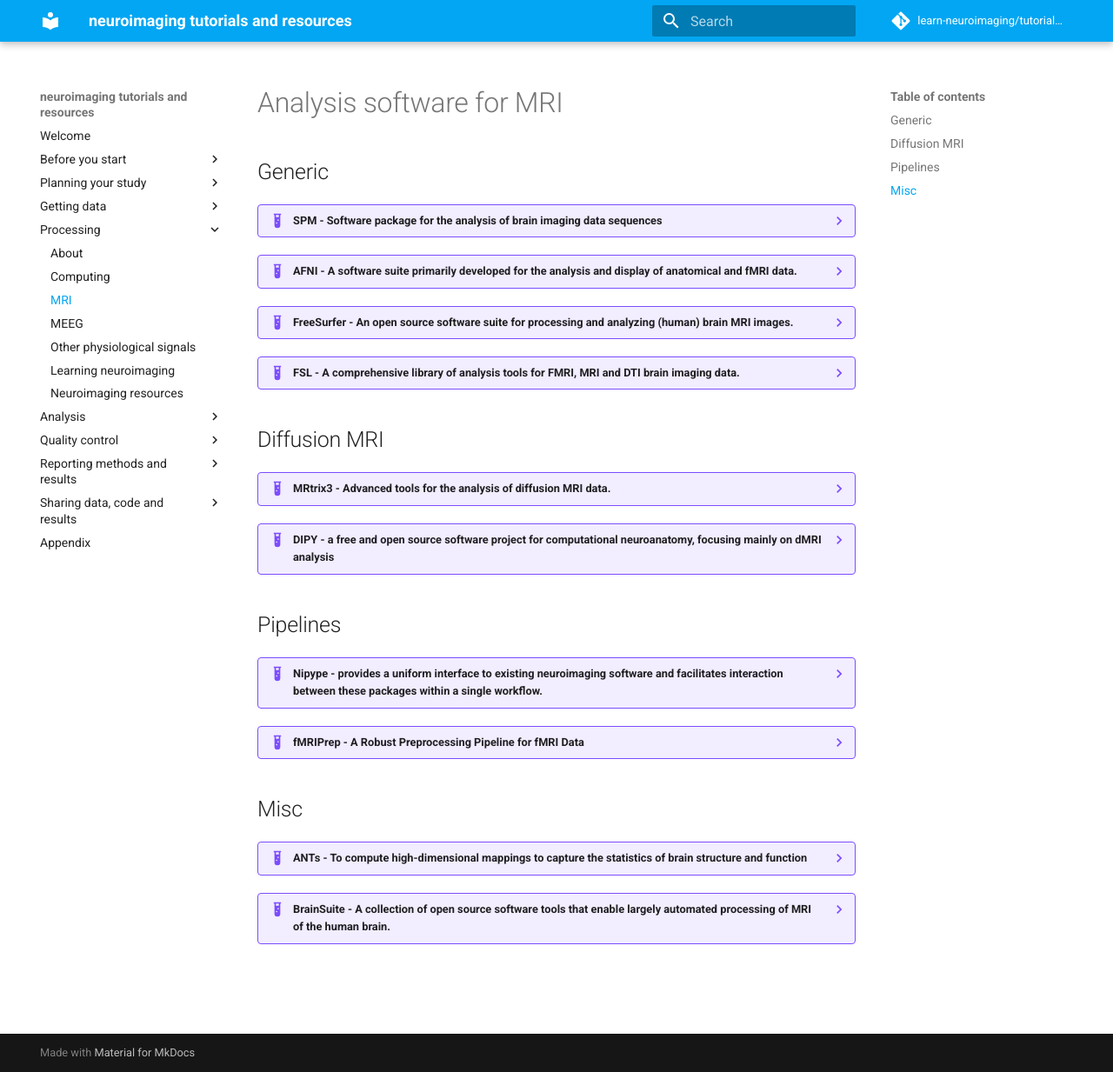
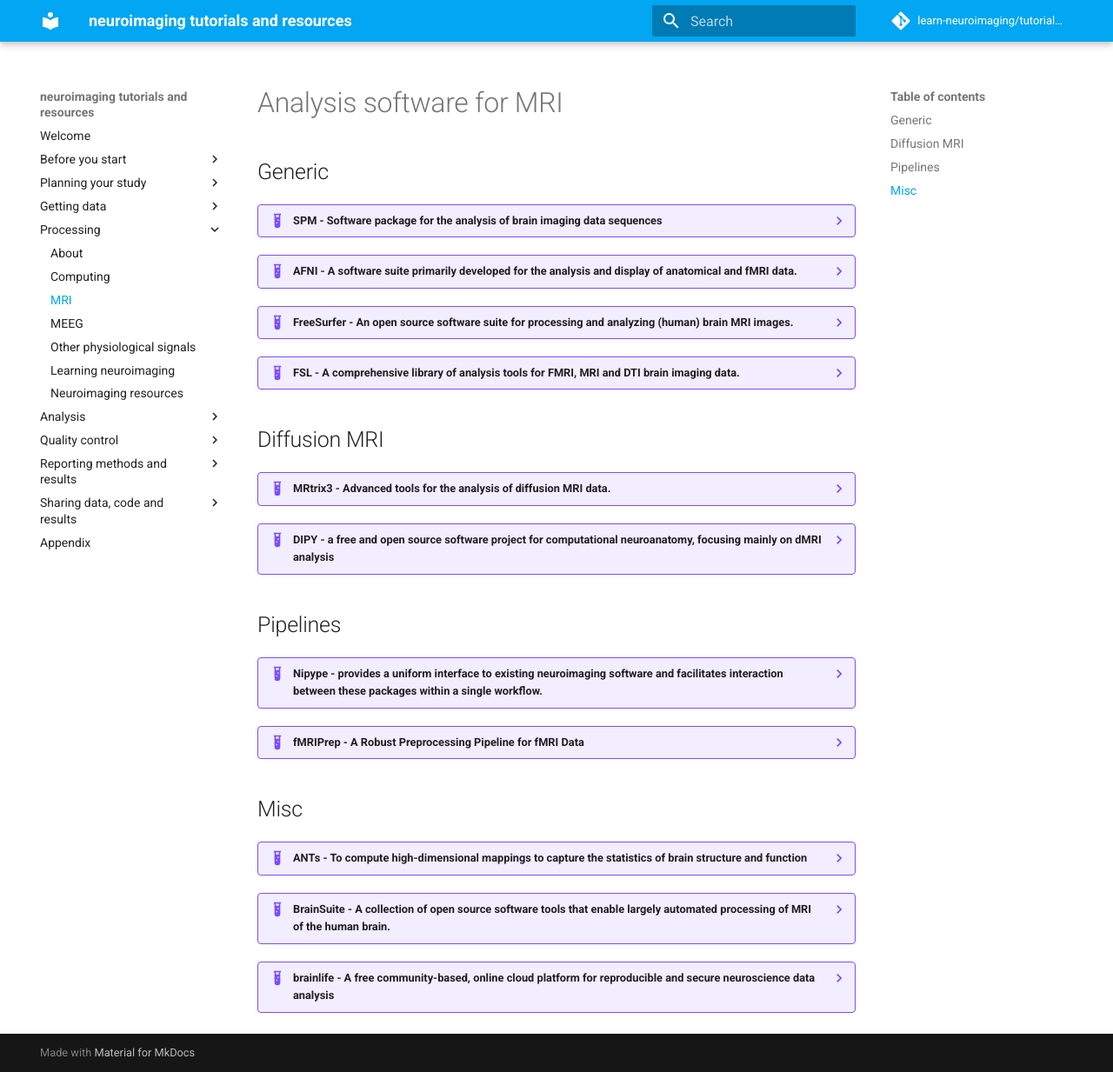
Before and after one commit to learn-neuroimaging/hitchhackers_guide_brain, an MkDocs documentation site: the page built from docs/42-analysis_software_MRI.md, in a window 1280 px wide and 1233 px high. Shown: the whole window at 87% size. Built offline with MkDocs 1.6.1 and Material for MkDocs 9.7.7, drawn with Linux system fonts in a browser that asks for light colours; comment, search, counter and statistics services are not loaded.

Commit message:
Add brainlife.io

```diff
--- a/docs/42-analysis_software_MRI.md
+++ b/docs/42-analysis_software_MRI.md
@@ -199,3 +199,19 @@
         -   date:
         -   duration:
         -   by:
+
+??? example "brainlife - A free community-based, online cloud platform for reproducible and secure neuroscience data analysis"
+    -   [GitHub](https://github.com/brainlife)
+    -   [website](https://brainlife.io)
+    -   [documentation](https://brainlife.io/docs)
+    -   programming language:
+    -   tags: {fMRI} {MRI} {nipype}
+    -   paper DOI:
+    -   RRID:
+    -   tutorial:
+        -   [URL](https://brainlife.io/docs/tutorial/introduction-to-brainlife)
+        -   programming language:
+        -   level:
+        -   tags:
+        -   date:
+        -   duration:
```
